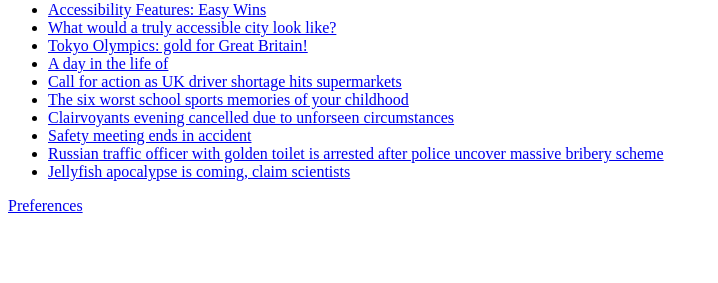
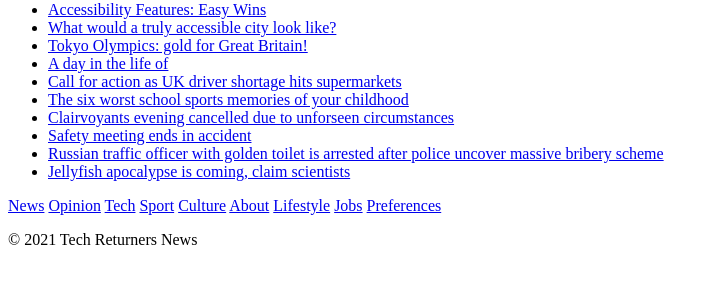
Before and after one commit to codingWithRach/newspaper-article, a plain HTML site: page index.html in a window 1280 px wide. Shown: the part 105-388 px from the top of the page, without its empty margins (0-718 px from the left). Drawn offline with Linux system fonts and the light colour scheme.

Commit message:
Add footer to all pages

```diff
--- a/index.html
+++ b/index.html
@@ -50,6 +50,17 @@
     </ul>
   </body>
   <footer>
-    <a href="pages/preferences.html">Preferences</a>
+    <nav>
+      <a href="#">News</a>
+      <a href="pages/opinion.html">Opinion</a>
+      <a href="pages/tech.html">Tech</a>
+      <a href="pages/sport.html">Sport</a>
+      <a href="pages/culture.html">Culture</a>
+      <a href="pages/about.html">About</a>
+      <a href="pages/lifestyle.html">Lifestyle</a>
+      <a href="pages/job.html">Jobs</a>
+      <a href="pages/preferences.html">Preferences</a>
+    </nav>
+    <p>© 2021 Tech Returners News</p>
   </footer>
 </html>
```
